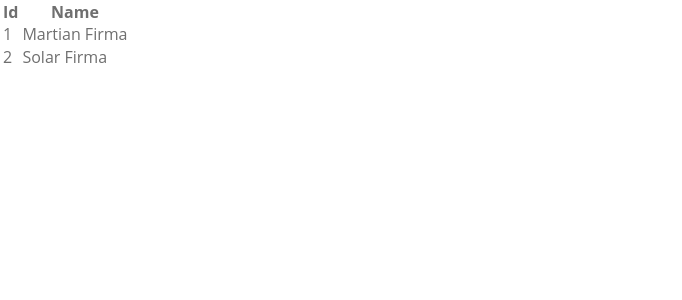
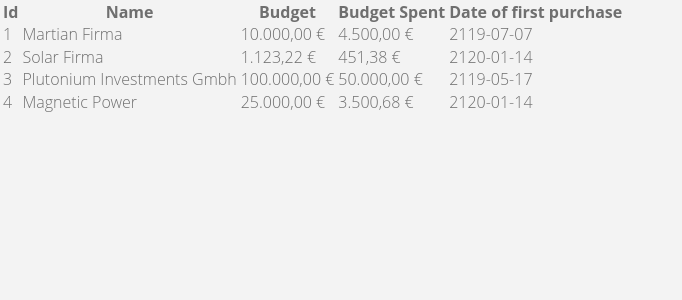
Before and after one commit to rr235/consumers-budget, a React app: page / in a window 1280 px wide. Shown: the top 300 px of the page, without its empty margins (0-682 px from the left). Built offline with nearby package versions, Linux system fonts and the light colour scheme.

Commit message:
chore: added table styles and currency formatting

```diff
--- a/src/components/main/Main.jsx
+++ b/src/components/main/Main.jsx
@@ -19,6 +19,13 @@ class Main extends Component {
     const keys = [
       { name: 'id', displayName: 'Id' },
       { name: 'name', displayName: 'Name' },
+      { name: 'budget', displayName: 'Budget', formatCurrencyEuro: true },
+      {
+        name: 'budget_spent',
+        displayName: 'Budget Spent',
+        formatCurrencyEuro: true,
+      },
+      { name: 'date_of_first_purchase', displayName: 'Date of first purchase' },
     ];
 
     return <Table data={data} keys={keys} />;
--- a/src/components/main/mockData.js
+++ b/src/components/main/mockData.js
@@ -13,6 +13,20 @@ const data = [
     budget_spent: 451.3754,
     date_of_first_purchase: '2120-01-14',
   },
+  {
+    id: 3,
+    name: 'Plutonium Investments Gmbh',
+    budget: 100000.0,
+    budget_spent: 50000.0,
+    date_of_first_purchase: '2119-05-17',
+  },
+  {
+    id: 4,
+    name: 'Magnetic Power',
+    budget: 25000,
+    budget_spent: 3500.678,
+    date_of_first_purchase: '2120-01-14',
+  },
 ];
 
 export default data;
--- a/src/components/table/Table.jsx
+++ b/src/components/table/Table.jsx
@@ -1,14 +1,23 @@
 import React from 'react';
-import { arrayOf, shape, string, object } from 'prop-types';
+import { arrayOf, shape, string, object, bool } from 'prop-types';
+import styles from './table.styles.scss';
 
 const Table = ({ data, keys }) => {
   const getHead = () =>
     keys.map(({ displayName, name }) => <th key={name}>{displayName}</th>);
 
   const getCol = (row) => {
-    return keys.map(({ name }) => {
+    return keys.map(({ name, formatCurrencyEuro }) => {
       if (row[name]) {
-        return <td key={name}>{row[name]}</td>;
+        let value = row[name];
+        if (typeof value === 'number' && formatCurrencyEuro) {
+          value = value.toLocaleString('de-DE', {
+            style: 'currency',
+            currency: 'EUR',
+          });
+        }
+
+        return <td key={name}>{value}</td>;
       }
       return null;
     });
@@ -20,7 +29,7 @@ const Table = ({ data, keys }) => {
   };
 
   return (
-    <table>
+    <table className={styles.table}>
       <thead>
         <tr>{getHead()}</tr>
       </thead>
@@ -34,6 +43,7 @@ Table.propTypes = {
     shape({
       name: string,
       displayName: string,
+      formatCurrencyEuro: bool,
     })
   ),
   data: arrayOf(object),
--- /dev/null
+++ b/src/components/table/table.styles.scss
@@ -0,0 +1,37 @@
+
+$color: #fdfdfd;
+$heading-color: #FF4338;
+$main-color: #1a232e;
+$alt-color: #252B37;
+$border-color: #3E454F;
+$hover-color: #353B47;
+
+.table {
+  background-color: $main-color;
+  border: 1px solid $border-color;
+  border-collapse: collapse;
+  color: $color;
+  width: 100%;
+
+  tr, td, th {
+    border: 1px solid $border-color;
+    padding: 0.5rem;
+  }
+
+  th {
+    background-color: $main-color;
+    color: $heading-color;
+    font-size: 1.2rem;
+    font-weight: 100;
+    text-align: left;
+  }
+
+  tr:nth-child(2n + 1) {
+    background-color: $alt-color;
+  }
+
+  tbody > tr:hover {
+    background-color: $hover-color;
+    cursor: pointer;
+  }
+}
--- a/src/template.html
+++ b/src/template.html
@@ -14,8 +14,10 @@
     <style>
       html,
       body {
-        color: rgb(111, 111, 111);
+        background-color: #f3f3f3;
+        color: #6f6f6f;
         font-family: Open Sans, sans-serif;
+        font-weight: 100;
       }
       body * {
         box-sizing: border-box;
```
